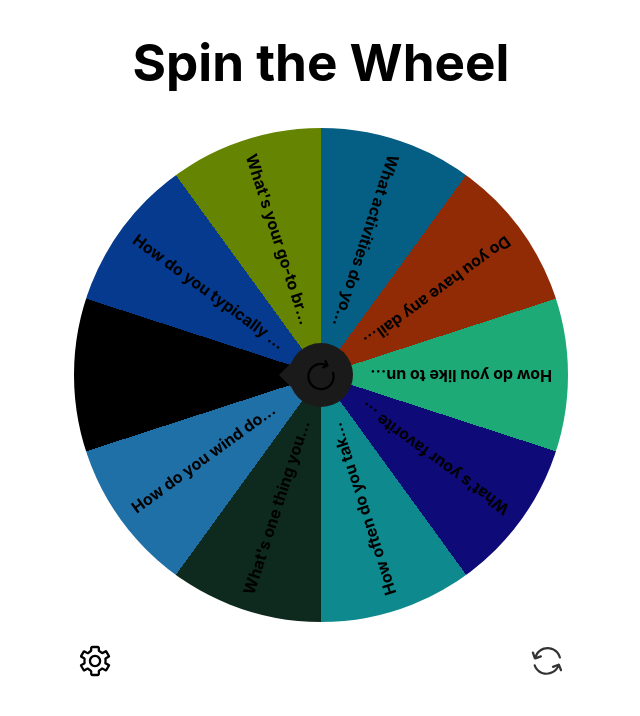
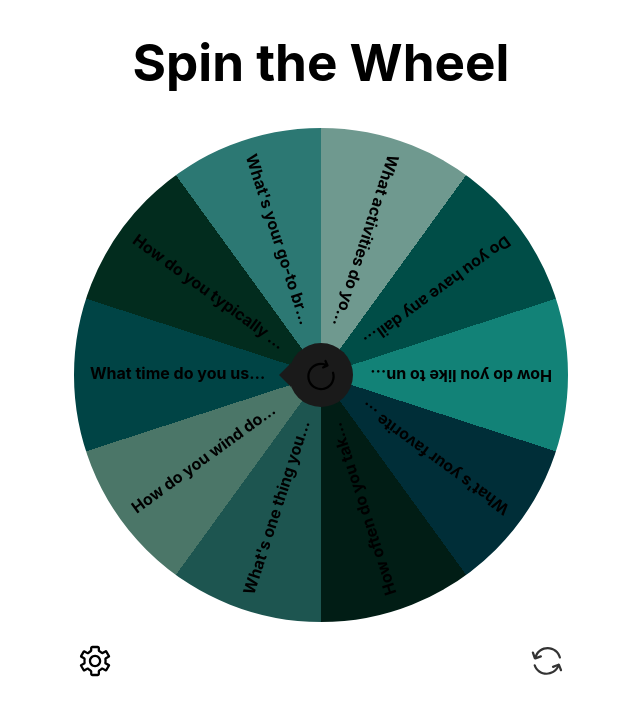
Before and after one commit to kvzhkv/spin-the-wheel, a React (Vite) app: page / in a window 1280 px wide. Shown: the top 716 px of the page, without its empty margins (319-959 px from the left). Built offline with nearby package versions, Linux system fonts and the light colour scheme.

Commit message:
update color palette

```diff
--- a/src/components/wheel/Wheel.tsx
+++ b/src/components/wheel/Wheel.tsx
@@ -4,17 +4,26 @@ import { DataContext } from "../context/DataContextProvider";
 import Slice from "./Slice";
 
 const colorsCollection = [
-    "#000000",
-    "#053a8e",
-    "#658401",
-    "#055e84",
-    "#912b05",
-    "#1eaa77",
-    "#0e0a77",
-    "#0e8a8e",
-    "#0e2a1e",
-    "#2070a8",
-    "#91191b",
+    "#004445",
+    "#022C1E",
+    "#2C7873",
+    "#6F998F",
+    "#004D47",
+    "#128277",
+    "#002E38",
+    "#011D15",
+    "#1D5550",
+    "#4B7668",
+    "#00332D",
+    "#0B5652",
+    "#00474C",
+    "#255D58",
+    "#002F29",
+    "#0F433E",
+    "#255856",
+    "#4B6F68",
+    "#002623",
+    "#396C65",
 ];
 const Wheel: React.FC = () => {
     const { values, currentItem, viewedItems } = useContext(DataContext);
```
